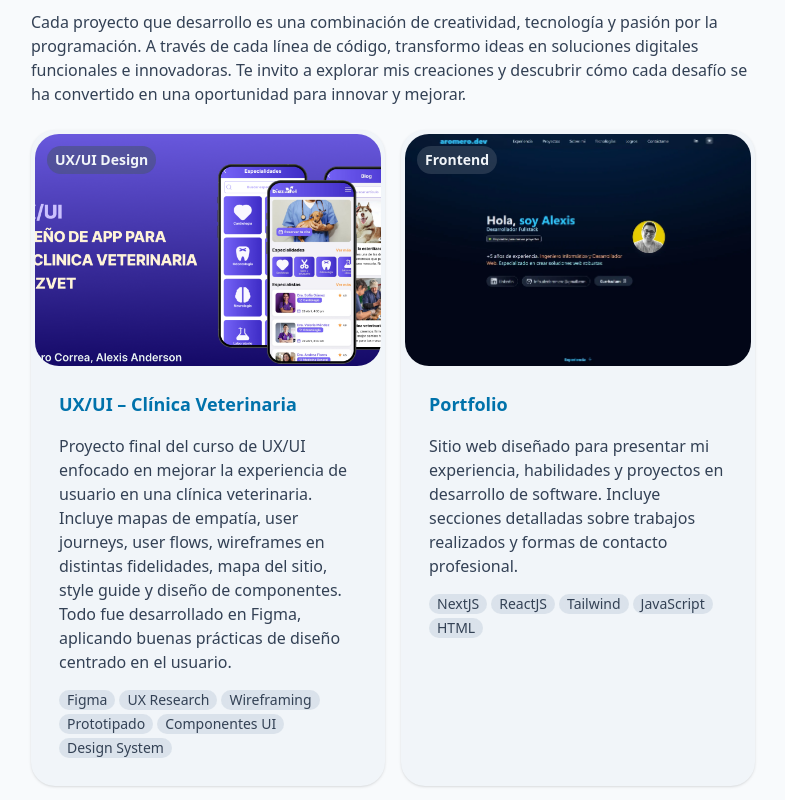
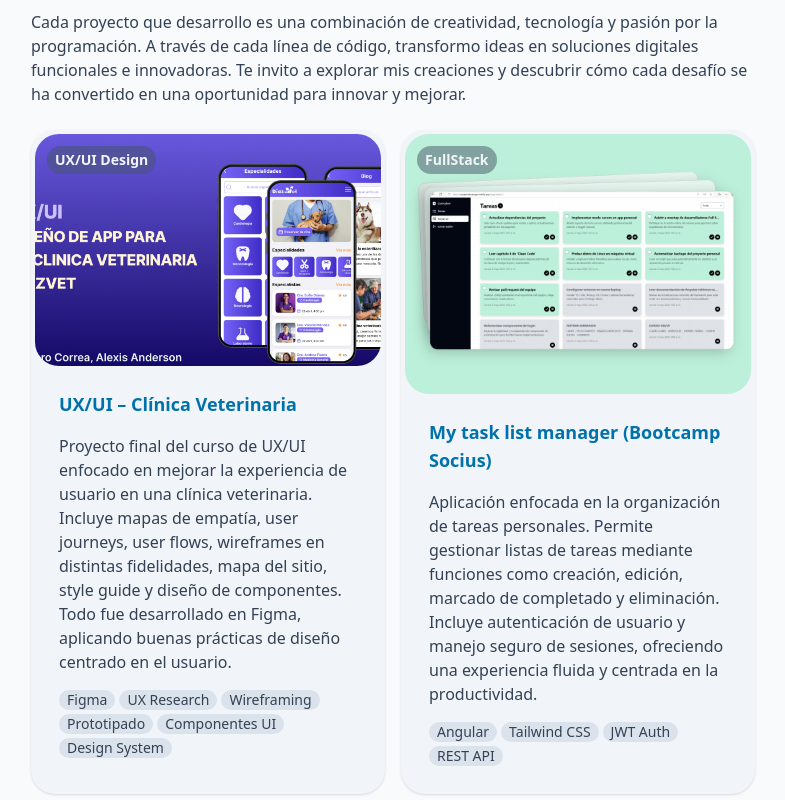
Before and after one commit to alexisromero5695/portfolio, a Next.js app: page / in a window 1280 px wide. Shown: the part 2000-2800 px from the top of the page, without its empty margins (247-1032 px from the left). Built offline with nearby package versions, Linux system fonts and the light colour scheme.

Commit message:
nuevos proyectos

```diff
--- a/app/page.tsx
+++ b/app/page.tsx
@@ -557,6 +557,54 @@ function SeccionProyectos() {
           </span>
         </div>
 
+
+        <div
+          className="relative bg-dark-100 shadow dark:shadow-primary-50/10 dark:bg-dark-900 w-full rounded-3xl min-h-[340px] md:col-span-2 p-1 group overflow-hidden"
+        >
+          <a href="https://mytasklistmanager.netlify.app/auth/login" target="_blank" rel="noopener noreferrer">
+            <figure className="w-full rounded-3xl overflow-hidden">
+              <Image
+                className="w-full h-full min-h-[232px] object-cover group-hover:scale-105 group-hover:brightness-110 transition-all duration-300"
+                src="/images/mytasklistmanager.webp"
+                alt="Momentum Generative App"
+                loading="lazy"
+                width={500}
+                height={300}
+              />
+            </figure>
+          </a>
+          <div className="p-6">
+            <h1 className="font-bold text-lg text-primary-700 dark:text-primary-400">
+              My task list manager  (Bootcamp Socius)
+            </h1>
+            <p className="line-clamp-10 mt-4 text-dark-700 dark:text-dark-200">
+              Aplicación enfocada en la organización de tareas personales. Permite gestionar listas de tareas mediante funciones como creación, edición, marcado de completado y eliminación. Incluye autenticación de usuario y manejo seguro de sesiones, ofreciendo una experiencia fluida y centrada en la productividad.
+            </p>
+            <ul className="flex gap-1 flex-wrap text-sm mt-4">
+              <li className="rounded-full px-2 border-dark-200 dark:border-dark-800 bg-dark-300/60 dark:bg-primary-900/30 backdrop-blur-sm text-dark-700 dark:text-dark-200">
+                {" "}
+                Angular
+              </li>
+              <li className="rounded-full px-2 border-dark-200 dark:border-dark-800 bg-dark-300/60 dark:bg-primary-900/30 backdrop-blur-sm text-dark-700 dark:text-dark-200">
+                {" "}
+                Tailwind CSS
+              </li>
+              <li className="rounded-full px-2 border-dark-200 dark:border-dark-800 bg-dark-300/60 dark:bg-primary-900/30 backdrop-blur-sm text-dark-700 dark:text-dark-200">
+                {" "}
+                JWT Auth
+              </li>
+              <li className="rounded-full px-2 border-dark-200 dark:border-dark-800 bg-dark-300/60 dark:bg-primary-900/30 backdrop-blur-sm text-dark-700 dark:text-dark-200">
+                {" "}
+                REST API
+              </li>
+            </ul>
+          </div>
+          <span className="absolute top-4 left-4 backdrop-blur-md bg-dark-600/50 py-1 px-2 rounded-full z-10 text-sm font-semibold text-dark-100 ">
+            FullStack
+          </span>
+        </div>
+
+
         <div
           className="relative bg-dark-100 shadow dark:shadow-primary-50/10 dark:bg-dark-900 w-full rounded-3xl min-h-[340px] md:col-span-2 p-1 group overflow-hidden"
         >
@@ -821,7 +869,7 @@ function SeccionSobreMi() {
             <span className="font-bold text-primary-700 dark:text-primary-400">
               Ingeniero Informático,{" "}
             </span>
-            actualmente trabajando en el desarrollo de soluciones tecnológicas para clínicas veterinarias y comercio electrónico. Con más de 4 años de experiencia en el desarrollo de sitios web dinámicos y plataformas corporativas, he demostrado mi capacidad para adaptarme a diversas tecnologías y entregar productos de alta calidad.
+            actualmente trabajando en el desarrollo de soluciones tecnológicas para clínicas veterinarias y comercio electrónico. Con más de 5 años de experiencia en el desarrollo de sitios web dinámicos y plataformas corporativas, he demostrado mi capacidad para adaptarme a diversas tecnologías y entregar productos de alta calidad.
           </p>
 
           <p className="mt-8 text-dark-700 dark:text-dark-200 md:w-11/12 text-pretty text-base">
@@ -841,6 +889,7 @@ function SeccionLogros() {
 
   const images = [
     { src: "/images/certificado_scrum.webp", alt: "Imagen certificado SCRUM", institucion: "UNIVERSIDAD NACIONAL DE INGENIERÍA", curso: "SCRUM - GESTIÓN DE PROYECTOS ", fecha: "Expedido: abr. 2025" },
+    { src: "/images/certificado-socius.webp", alt: "Imagen certificado finalizacion bootcamp", institucion: "SOCIUS", curso: "Bootcamp - Principios de Desarrollo Web Full Stack", fecha: "Expedido: oct. 2024" },
     { src: "/images/certificado react uni.webp", alt: "Imagen certificado React", institucion: "UNIVERSIDAD NACIONAL DE INGENIERÍA", curso: "Aplicaciones Frontend con React", fecha: "Expedido: jun. 2024" },
     { src: "/images/certificado java nivel ii uni.webp", alt: "Imagen certificado Java - Desarrollo de Aplicaciones de Escritorio ", institucion: "UNIVERSIDAD NACIONAL DE INGENIERÍA", curso: "Java - Desarrollo de Aplicaciones de Escritorio", fecha: "Expedido: oct. 2022" },
     { src: "/images/certificado java nivel i uni.webp", alt: "Imagen certificado Java - Programación", institucion: "UNIVERSIDAD NACIONAL DE INGENIERÍA", curso: "Java - Programación", fecha: "Expedido: sept. 2022" },
```
Also changed, not shown: public/images/certificado-socius.webp (added), public/images/mytasklistmanager.webp (added).
